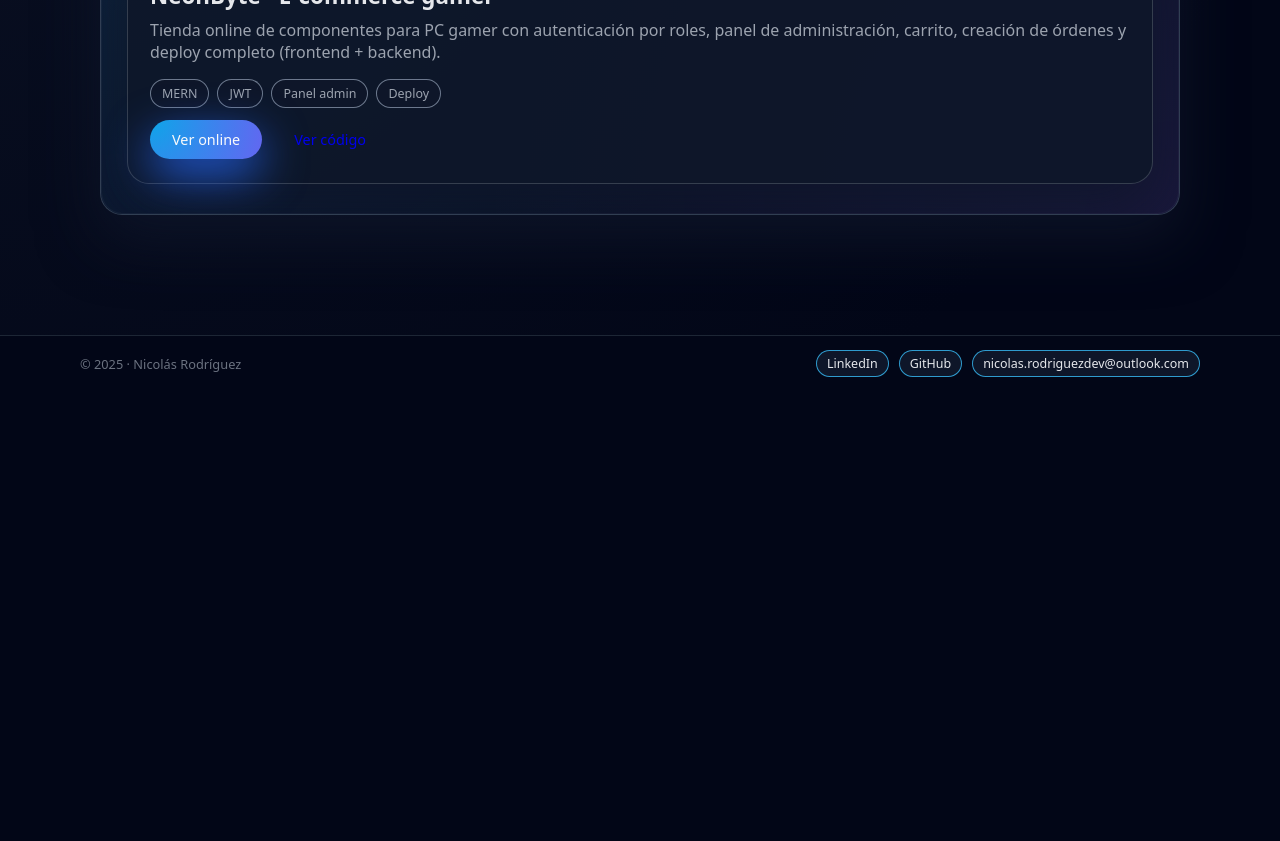
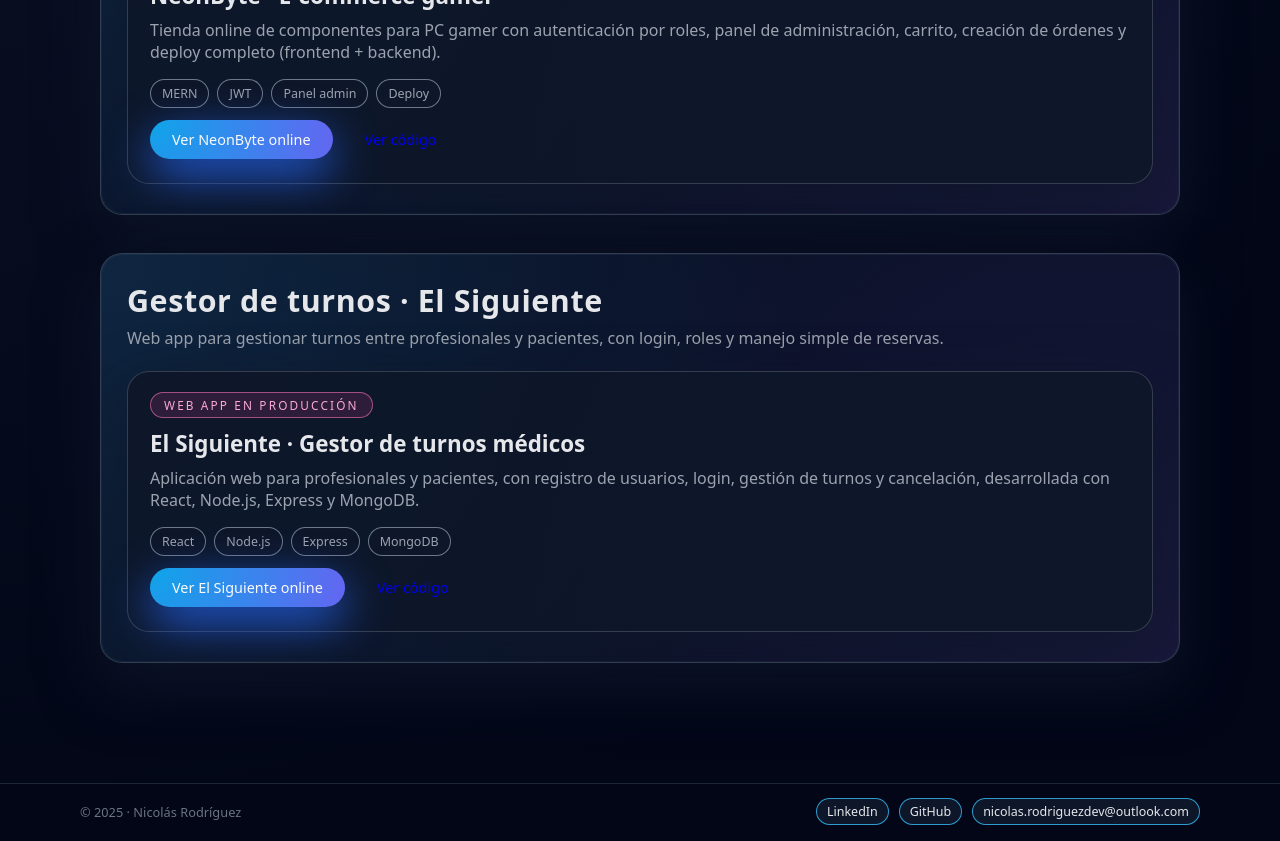
Before and after one commit to nicorodriguez23/portfolio-nicolas-rodriguez, a React (Vite) app: page / in a window 1280 px wide. Shown: the part 680-1521 px from the top of the page. Before the commit the page ends 1073 px from the top, so only its background shows below. Built offline with nearby package versions, Linux system fonts and the light colour scheme.

Commit message:
Agrego El Siguiente al portfolio

```diff
--- a/src/pages/Contacto.jsx
+++ b/src/pages/Contacto.jsx
@@ -123,6 +123,14 @@ export default function Contacto() {
               <span>🛒</span> Ver NeonByte en producción
             </a>
 
+            <a
+              href="https://el-siguiente.vercel.app"
+              target="_blank"
+              rel="noopener noreferrer"
+            >
+              <span>📅</span> Ver El Siguiente en producción
+            </a>
+
             <p style={{ marginTop: 16, color: "var(--text-soft)" }}>
               Respondo especialmente a mensajes relacionados con oportunidades
               como <strong>trainee / junior</strong> en desarrollo web, proyectos
--- a/src/pages/Home.jsx
+++ b/src/pages/Home.jsx
@@ -7,6 +7,15 @@ const featured = {
   stack: ["MERN", "JWT", "Panel admin", "Deploy"],
   liveUrl: "https://neonbyte-one.vercel.app",
   codeUrl: "https://github.com/nicorodriguez23/Neonbyte",
+};
+
+const elSiguiente = {
+  title: "El Siguiente · Gestor de turnos médicos",
+  description:
+    "Aplicación web para profesionales y pacientes, con registro de usuarios, login, gestión de turnos y cancelación, desarrollada con React, Node.js, Express y MongoDB.",
+  stack: ["React", "Node.js", "Express", "MongoDB"],
+  liveUrl: "https://el-siguiente.vercel.app",
+  codeUrl: "https://github.com/nicorodriguez23/el-siguiente-app",
 };
 
 export default function Home() {
@@ -75,7 +84,7 @@ export default function Home() {
               rel="noreferrer"
               className="btn btn-primary"
             >
-              Ver online
+              Ver NeonByte online
             </a>
             <a
               href={featured.codeUrl}
@@ -88,6 +97,47 @@ export default function Home() {
           </div>
         </article>
       </section>
+
+      <section className="section">
+        <header className="section-header">
+          <h2>Gestor de turnos · El Siguiente</h2>
+          <p>
+            Web app para gestionar turnos entre profesionales y pacientes, con
+            login, roles y manejo simple de reservas.
+          </p>
+        </header>
+
+        <article className="project-card">
+          <span className="project-badge">Web app en producción</span>
+          <h2>{elSiguiente.title}</h2>
+          <p className="project-description">{elSiguiente.description}</p>
+
+          <div className="hero-tags" style={{ marginBottom: "12px" }}>
+            {elSiguiente.stack.map((tag) => (
+              <li key={tag}>{tag}</li>
+            ))}
+          </div>
+
+          <div className="project-actions">
+            <a
+              href={elSiguiente.liveUrl}
+              target="_blank"
+              rel="noreferrer"
+              className="btn btn-primary"
+            >
+              Ver El Siguiente online
+            </a>
+            <a
+              href={elSiguiente.codeUrl}
+              target="_blank"
+              rel="noreferrer"
+              className="btn btn-outline"
+            >
+              Ver código
+            </a>
+          </div>
+        </article>
+      </section>
     </section>
   );
 }
--- a/src/pages/SobreMi.jsx
+++ b/src/pages/SobreMi.jsx
@@ -83,6 +83,16 @@ export default function SobreMi() {
               Ver NeonByte online
             </a>
 
+            <a
+              href="https://el-siguiente.vercel.app"
+              target="_blank"
+              rel="noopener noreferrer"
+              className="btn btn-secondary"
+              style={{ marginBottom: "10px" }}
+            >
+              Ver El Siguiente online
+            </a>
+
             <br />
 
             <a
```
